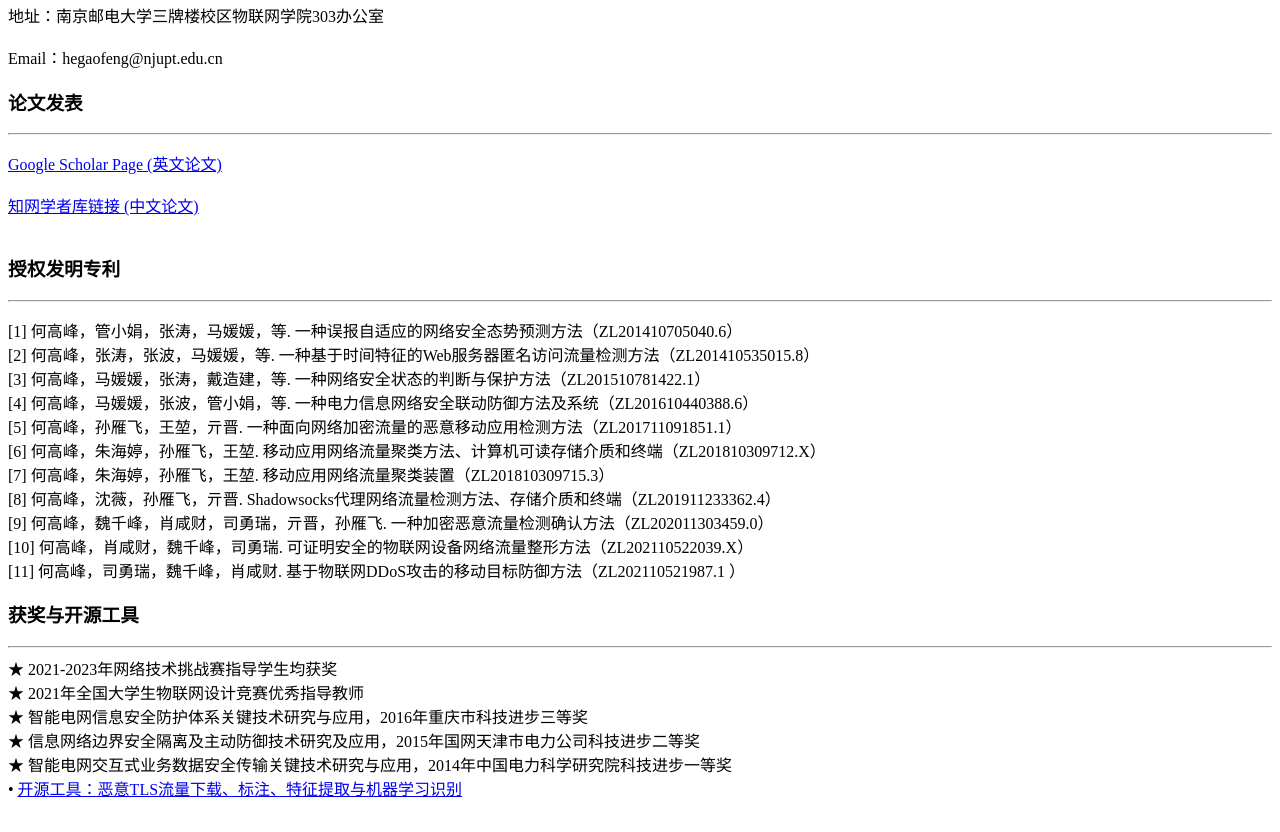
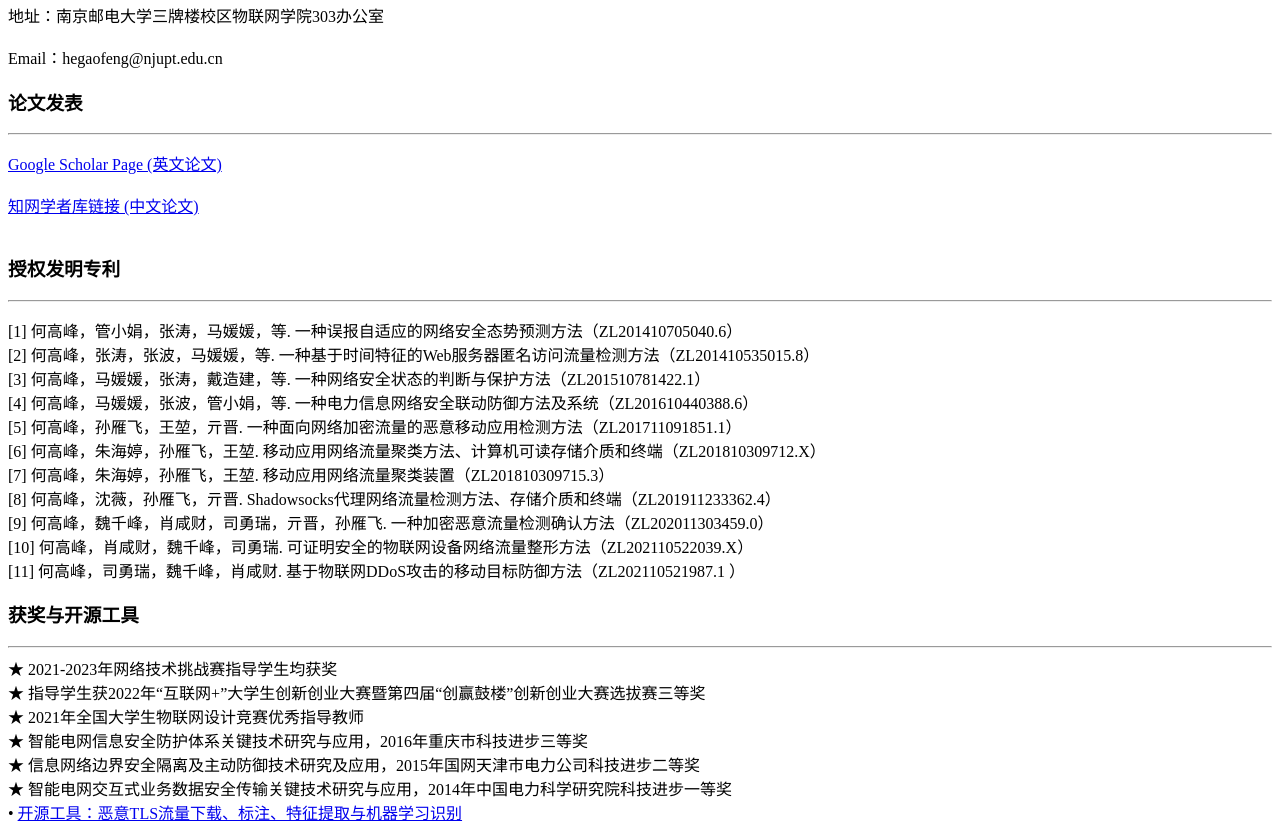
Before and after one commit to HeGaofeng/hegaofeng.github.io, a plain HTML site: page index.html in a window 1280 px wide. Shown: the part 426-1258 px from the top of the page. Before the commit the page ends 1234 px from the top, so only its background shows below. Drawn offline with Linux system fonts and the light colour scheme.

Commit message:
20231012-2 继续修改获奖信息

```diff
--- a/index.html
+++ b/index.html
@@ -61,6 +61,7 @@
     <hr />
     <ul>
         <li>&#9733; 2021-2023年网络技术挑战赛指导学生均获奖<br /></li>
+        <li>&#9733; 指导学生获2022年“互联网+”大学生创新创业大赛暨第四届“创赢鼓楼”创新创业大赛选拔赛三等奖<br /></li>
         <li>&#9733; 2021年全国大学生物联网设计竞赛优秀指导教师<br /></li>
         <li>&#9733; 智能电网信息安全防护体系关键技术研究与应用，2016年重庆市科技进步三等奖<br /></li>
         <li>&#9733; 信息网络边界安全隔离及主动防御技术研究及应用，2015年国网天津市电力公司科技进步二等奖<br /></li>
```
